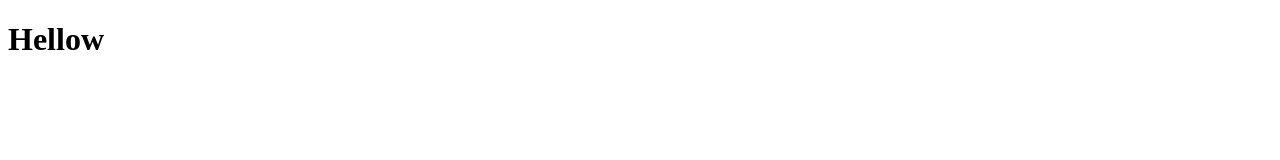
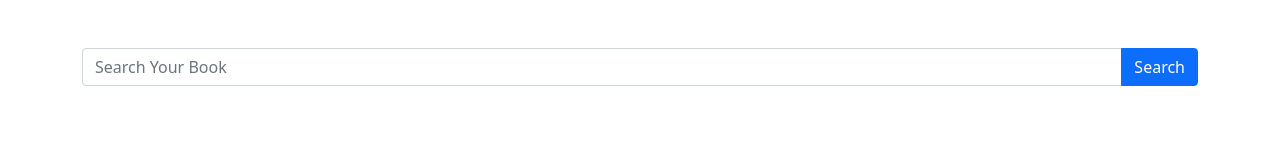
Before and after one commit to showkhin1997/book-archive, a plain HTML site: page index.html in a window 1280 px wide. Drawn offline with nearby package versions, Linux system fonts and the light colour scheme.

Commit message:
input field

```diff
--- a/index.html
+++ b/index.html
@@ -6,11 +6,23 @@
     <meta http-equiv="X-UA-Compatible" content="IE=edge">
     <meta name="viewport" content="width=device-width, initial-scale=1.0">
     <title>Book Search</title>
+    <!-- bootstrap css -->
+    <link href="https://cdn.jsdelivr.net/npm/bootstrap@5.1.0/dist/css/bootstrap.min.css" rel="stylesheet"
+        integrity="sha384-KyZXEAg3QhqLMpG8r+8fhAXLRk2vvoC2f3B09zVXn8CA5QIVfZOJ3BCsw2P0p/We" crossorigin="anonymous">
 </head>
 
 <body>
-    <h1>Hellow</h1>
-
+    <header>
+    </header>
+    <main>
+        <section>
+            <div class="input-group mb-3 container mt-5">
+                <input type="text" class="form-control" placeholder="Search Your Book" aria-label="Search Your Book"
+                    aria-describedby="button-addon2">
+                <button class="btn btn-primary" type="button" id="button-search">Search</button>
+            </div>
+        </section>
+    </main>
     <!-- javaScript -->
     <script src="js/index.js"></script>
 </body>
```
